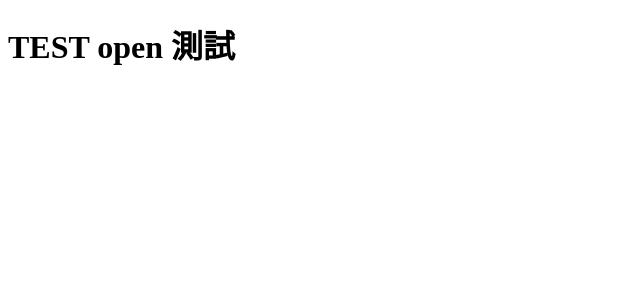
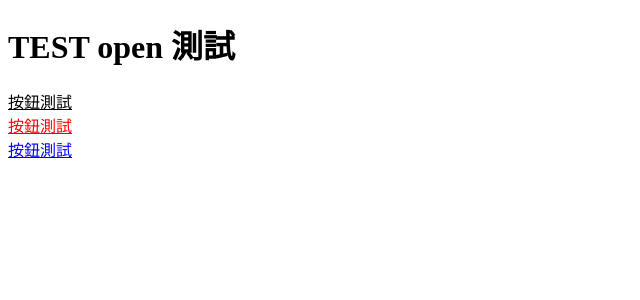
Before and after one commit to cookieseventeen/open-lib, an Angular app: page / in a window 1280 px wide. Shown: the top 300 px of the page, without its empty margins (0-640 px from the left). Built offline with nearby package versions, Linux system fonts and the light colour scheme.

Commit message:
AttriBute

```diff
--- a/src/app/app.component.html
+++ b/src/app/app.component.html
@@ -2,3 +2,8 @@
   TEST open 測試
 </h1>
 <router-outlet></router-outlet>
+<app-custom-button custom-style="black"></app-custom-button>
+<br>
+<app-custom-button custom-style="red"></app-custom-button>
+<br>
+<app-custom-button custom-style="blue"></app-custom-button>
--- a/src/app/app.module.ts
+++ b/src/app/app.module.ts
@@ -3,10 +3,12 @@ import { BrowserModule } from '@angular/platform-browser';
 
 import { AppRoutingModule } from './app-routing.module';
 import { AppComponent } from './app.component';
+import { CustomButtonComponent } from './components/parts/custom-button/custom-button.component';
 
 @NgModule({
   declarations: [
-    AppComponent
+    AppComponent,
+    CustomButtonComponent
   ],
   imports: [
     BrowserModule,
--- /dev/null
+++ b/src/app/components/parts/custom-button/custom-button.component.html
@@ -0,0 +1,3 @@
+<a href="" [class]="customClass">
+  按鈕測試
+</a>
--- /dev/null
+++ b/src/app/components/parts/custom-button/custom-button.component.scss
@@ -0,0 +1,12 @@
+.black {
+  color: #000;
+}
+
+.red {
+  color: red;
+}
+
+
+.blue {
+  color: blue;
+}
```
Also changed, not shown: src/app/components/parts/custom-button/custom-button.component.ts (added, +13 -0 lines), 1 other file (tests, documents, lock files or other folders).
